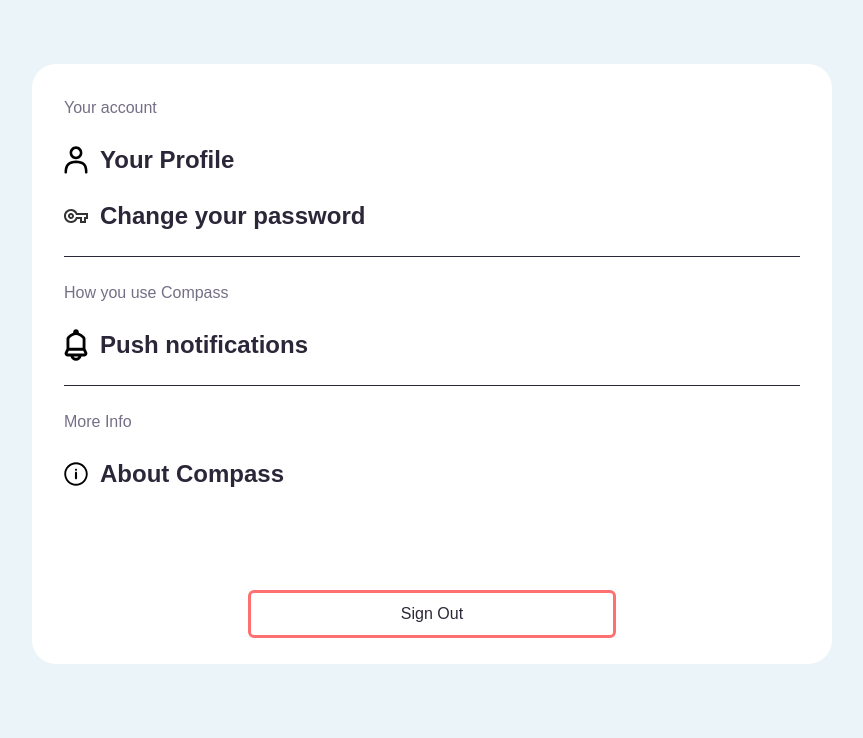
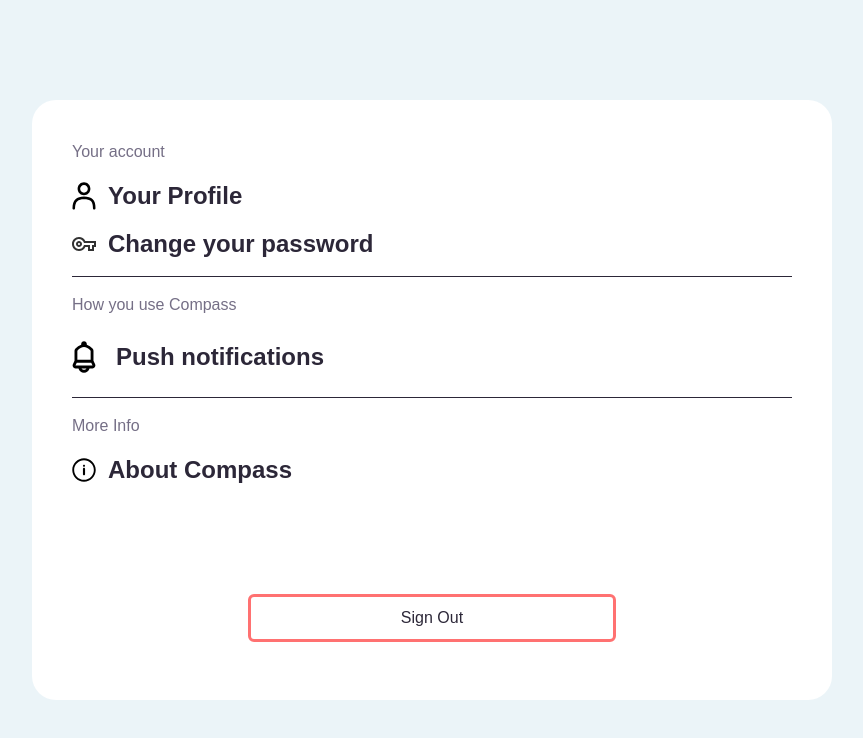
Before and after one commit to Chr728/Compass, a Next.js app in the folder compass/: page /settings in a window 1280 px wide. Shown: the top 738 px of the page, without its empty margins (208-1071 px from the left). Built offline with nearby package versions, Linux system fonts and the light colour scheme.

Commit message:
#44 Adding margin between text

```diff
--- a/compass/app/settings/page.tsx
+++ b/compass/app/settings/page.tsx
@@ -25,12 +25,12 @@ export default function Setting() {
         <Header headerText="Settings"></Header>
       </button>
       <div className="rounded-3xl bg-white flex flex-col m-auto w-full md:max-w-[800px] md:h-[600px] p-8">
-        <span className="text-base not-italic font-normal font-IBM Plex Sans text-grey">
+        <span className="text-base not-italic font-normal font-IBM Plex Sans text-grey m-2">
           Your account
         </span>
-        <br></br>
+
         <Link href="">
-          <div className="flex items-center">
+          <div className="flex items-center m-2">
             <Image
               src="/icons/Mask.svg"
               alt="Profile icon"
@@ -45,9 +45,8 @@ export default function Setting() {
           </div>
         </Link>
 
-        <br></br>
         <Link href="">
-          <div className="flex items-center">
+          <div className="flex items-center m-2">
             <Image
               src="/icons/vpn_key.svg"
               alt="Profile icon"
@@ -60,15 +59,15 @@ export default function Setting() {
             </span>
           </div>
         </Link>
-        <br></br>
-        <hr className="h-px w-336 text-darkgrey"></hr>
-        <br></br>
-        <span className="text-base not-italic font-normal font-IBM Plex Sans text-grey">
+
+        <hr className="h-px w-336 text-darkgrey m-2"></hr>
+
+        <span className="text-base not-italic font-normal font-IBM Plex Sans text-grey m-2">
           How you use Compass
         </span>
-        <br></br>
+
         <Link href="">
-          <div className="flex items-center">
+          <div className="flex items-center m-2">
             <Image
               src="/icons/NotificationBell.svg"
               alt="Profile icon"
@@ -76,20 +75,20 @@ export default function Setting() {
               height={24}
               className="mr-3"
             />
-            <span className="text-2xl not-italic font-bold font-IBM Plex Sans text-darkgrey">
+            <span className="text-2xl not-italic font-bold font-IBM Plex Sans text-darkgrey m-2">
               Push notifications
             </span>
           </div>
         </Link>
-        <br></br>
-        <hr className="h-px w-336 text-darkgrey"></hr>
-        <br></br>
-        <span className="text-base not-italic font-normal font-IBM Plex Sans text-grey">
+
+        <hr className="h-px w-336 text-darkgrey m-2"></hr>
+
+        <span className="text-base not-italic font-normal font-IBM Plex Sans text-grey m-2">
           More Info
         </span>
-        <br></br>
+
         <Link href="">
-          <div className="flex items-center">
+          <div className="flex items-center m-2">
             <Image
               src="/icons/AboutIcon.svg"
               alt="Profile icon"
@@ -113,10 +112,11 @@ export default function Setting() {
           ></RedButton>
         </div>
       </div>
-      <br></br>
-      <br></br>
-      <br></br>
+
       <div className="md:hidden">
+        <br></br>
+        <br></br>
+        <br></br>
         <Menu></Menu>
       </div>
     </div>
```
